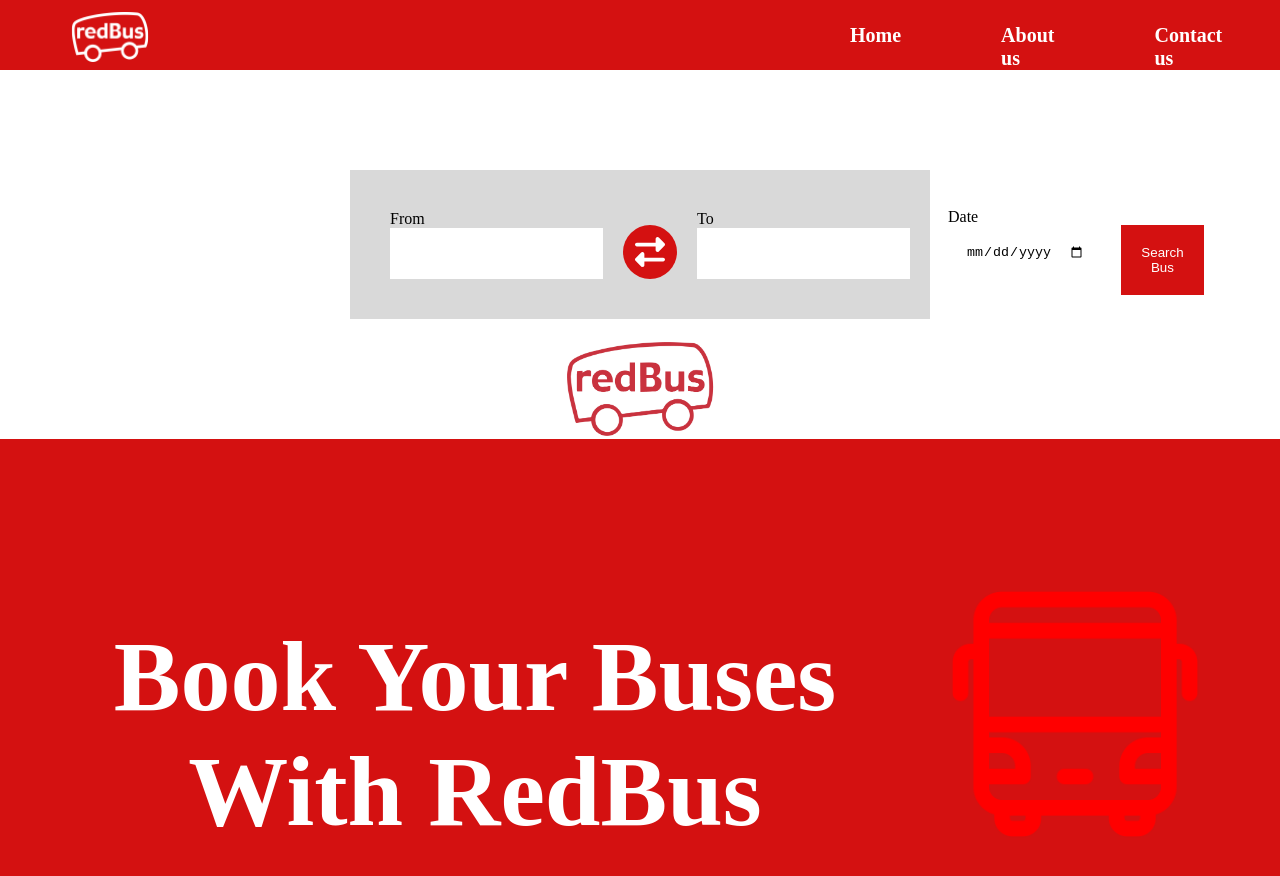
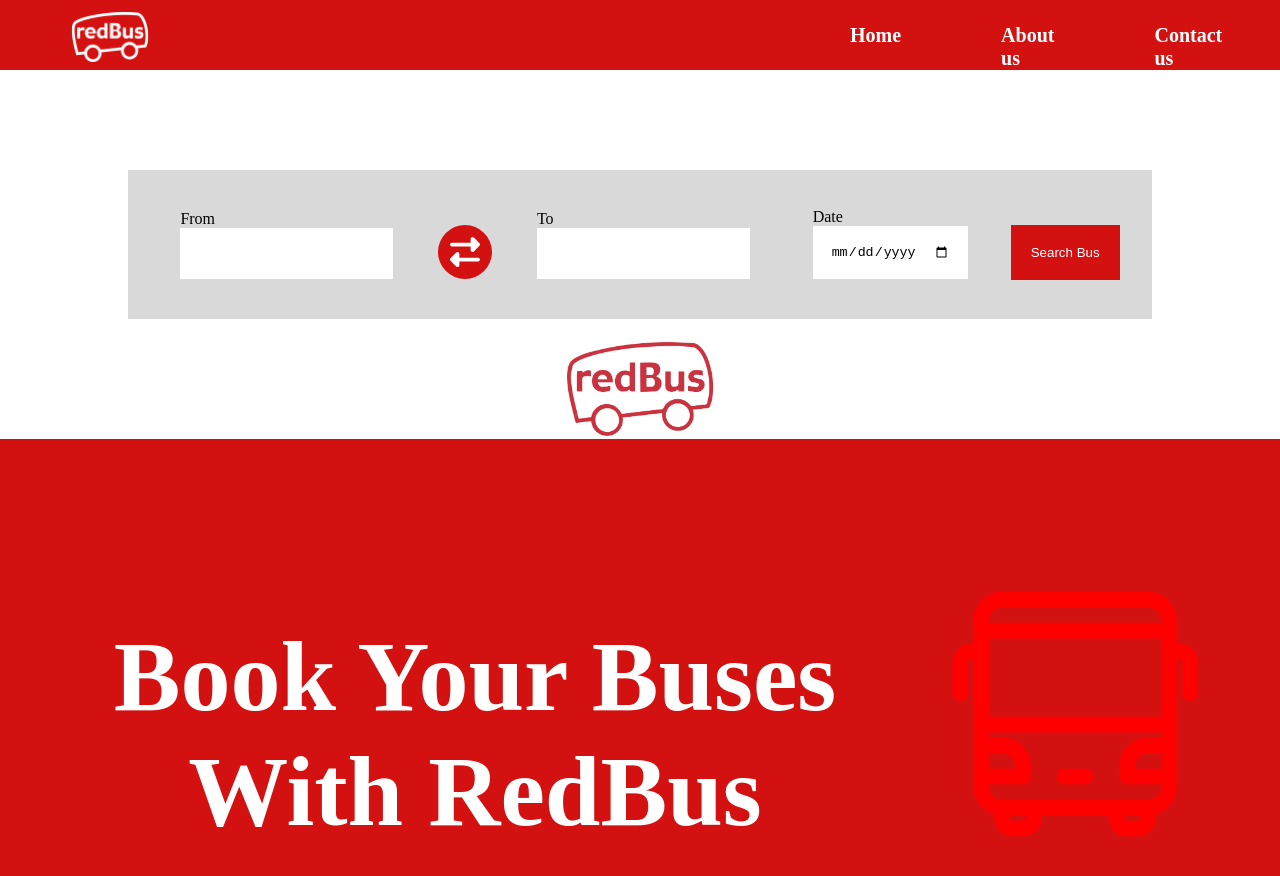
Before and after one commit to shaikh007/Redbus-Clone---React-Project---3l2kqbh83c8q, a React app: page / in a window 1280 px wide. Shown: the top 876 px of the page. Built offline with nearby package versions, Linux system fonts and the light colour scheme.

Commit message:
new Commit

```diff
--- a/package.json
+++ b/package.json
@@ -21,7 +21,7 @@
         "fontawesome": "^5.6.3",
         "react": "^16.13.1",
         "react-dom": "^16.13.1",
-    "react-router-dom": "^6.6.2",
+        "react-router-dom  ": "^6.6.2",
         "styled-component": "^2.8.0"
     },
     "jest": {
--- a/src/styles/App.css
+++ b/src/styles/App.css
@@ -6,8 +6,9 @@
 
 #main-duplicate {
     background-color: rgb(217, 217, 217);
-    margin: 350px;
-    margin-top: 100px;
+    width: 80%;
+    margin: 100px auto;
+    /* margin-top: 100px; */
     margin-bottom: 0;
     padding: 20px;
     display: flex;
```
Lines whose indentation alone changed are shown as unchanged.
